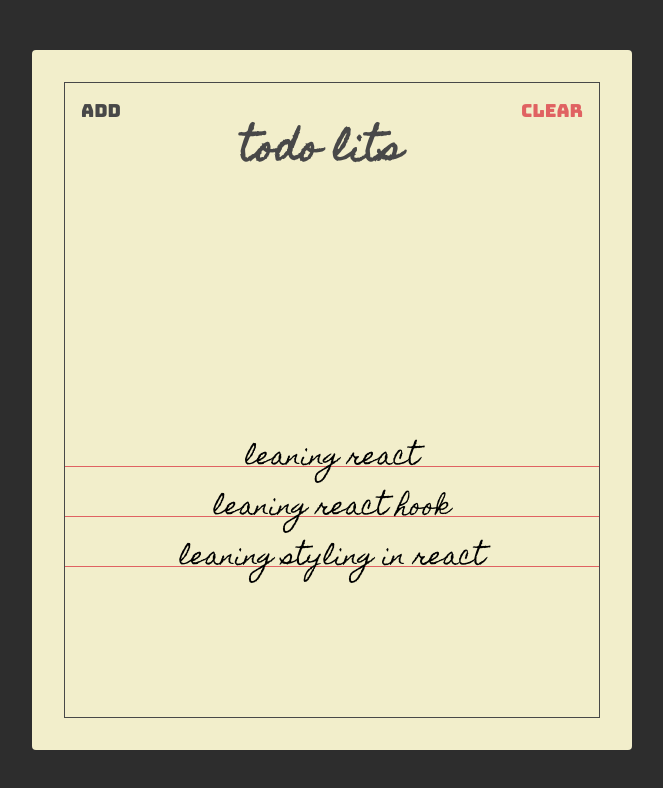
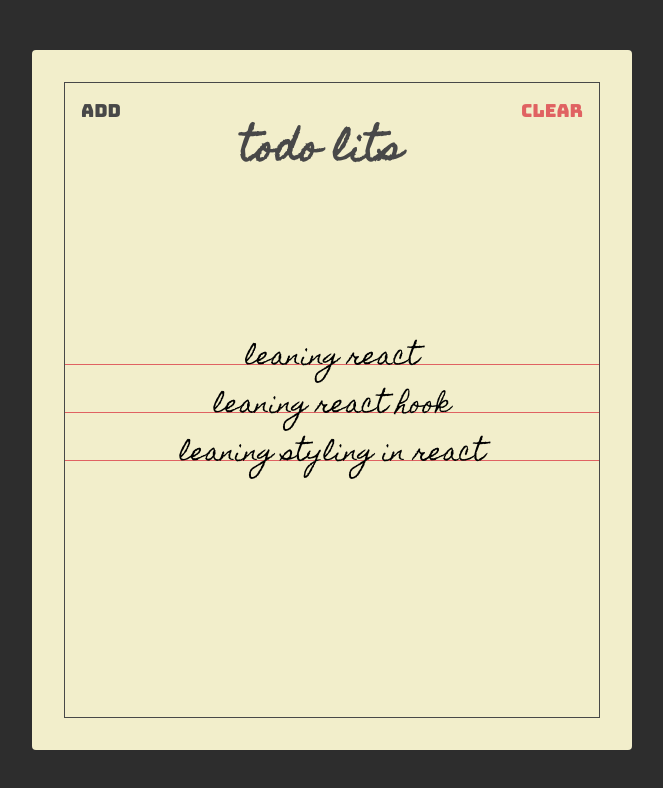
Before and after one commit to elitesavier79/react-todolist, a React (Create React App) app: page / in a window 1280 px wide. Shown: the top 788 px of the page, without its empty margins (308-971 px from the left). Built offline with nearby package versions, Linux system fonts and the light colour scheme.

Commit message:
modifikasi todo function
materi react course

```diff
--- a/src/pages/todolist.jsx
+++ b/src/pages/todolist.jsx
@@ -15,9 +15,12 @@ const Todolist = () => {
   const [showAdd, setShowAdd] = useState(false);
 
   const addTodo = value => {
-    const addedTodo = [...todos, { text: value, isCompleted: false }];
-
-    setTodos(addedTodo);
+    if (todos.length < 8) {
+      const addedTodo = [...todos, { text: value, isCompleted: false }];
+      setTodos(addedTodo);
+    } else {
+      alert("only 8 todos isi allowed");
+    }
   };
 
   const completeTodo = index => {
--- a/src/styles.css
+++ b/src/styles.css
@@ -125,13 +125,13 @@ html {
 .todos {
   display: flex;
   flex-direction: column;
-  min-height: 300px;
+  min-height: 400px;
 }
 .todo {
   position: relative;
   flex: 1 0 auto;
   text-align: center;
-  max-height: 34px;
+  max-height: 32px;
   margin: 16px 0 0;
   font-family: "homemade Apple", sans-serif;
   font-size: 24px;
```
